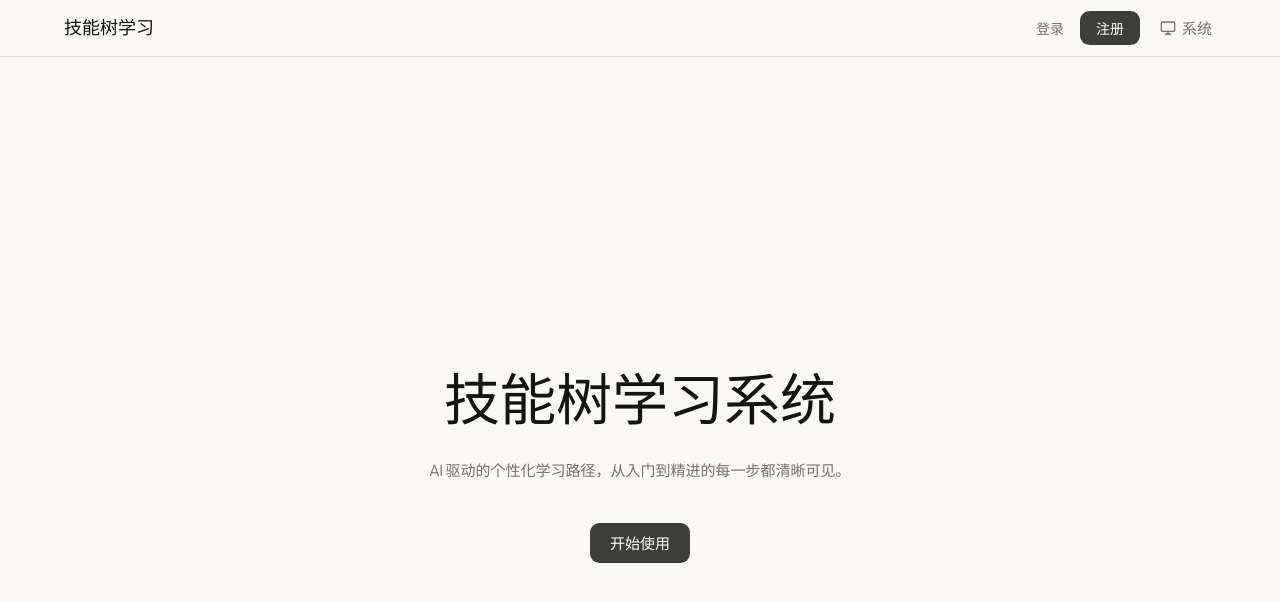
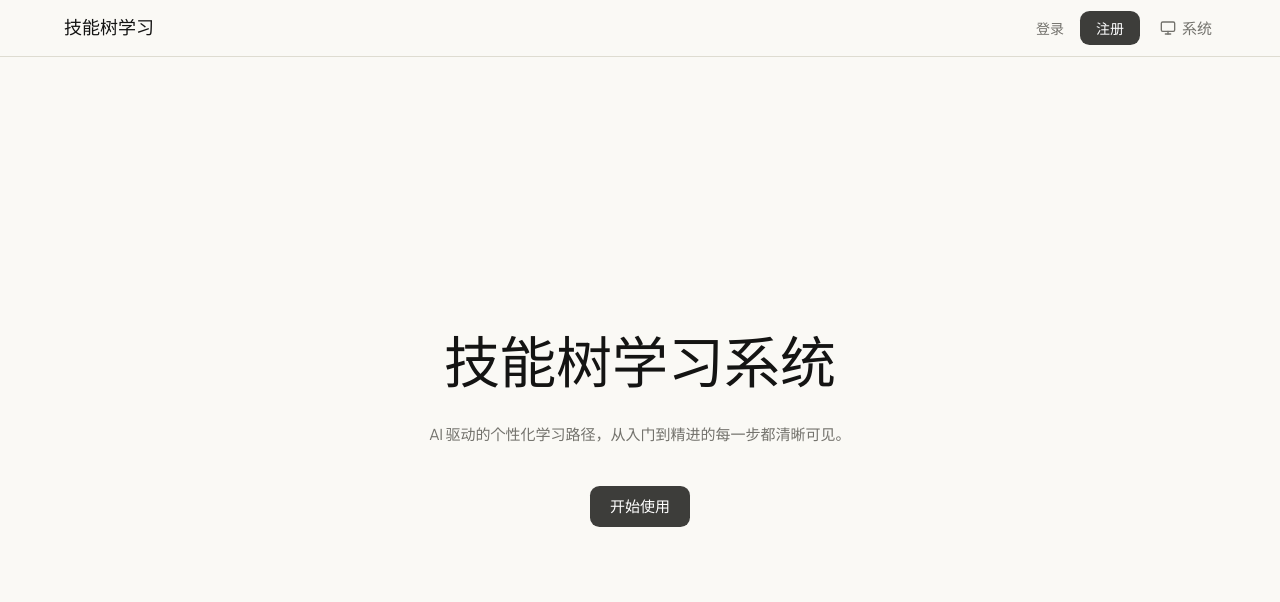
Before and after one commit to SatomiKazeHiro/cogin-tree, a Nuxt app in the folder apps/web/: page / in a window 1280 px wide. Shown: the top 602 px of the page. Built offline with nearby package versions, Linux system fonts and the light colour scheme.

Commit message:
💄 style: 默认布局固定视口高度，首页改用 h-full 居中
- default.vue 的 main 改为 h-[calc(100vh-57px)]（57px 为 AppNav 高度）
- index.vue 容器由 min-h-screen 改为 h-full，居中依赖布局给出的确定高度而非自身最小高度

```diff
--- a/apps/web/layouts/default.vue
+++ b/apps/web/layouts/default.vue
@@ -1,7 +1,7 @@
 <template>
   <div class="min-h-screen bg-canvas">
     <AppNav />
-    <main class="mx-auto max-w-[1200px] px-6 py-8">
+    <main class="mx-auto max-w-[1200px] h-[calc(100vh-57px)] px-6 py-8">
       <slot />
     </main>
   </div>
--- a/apps/web/pages/index.vue
+++ b/apps/web/pages/index.vue
@@ -10,7 +10,7 @@ onMounted(() => {
 </script>
 
 <template>
-  <div class="flex min-h-screen flex-col items-center justify-center px-6">
+  <div class="flex h-full flex-col items-center justify-center px-6">
     <div class="w-full max-w-[560px] text-center">
       <h1 class="mb-6 font-anthropic-serif text-display font-[330] leading-display text-ink">
         技能树学习系统
```
